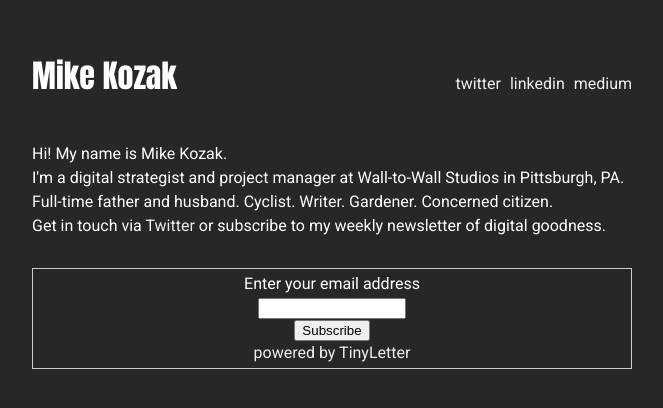
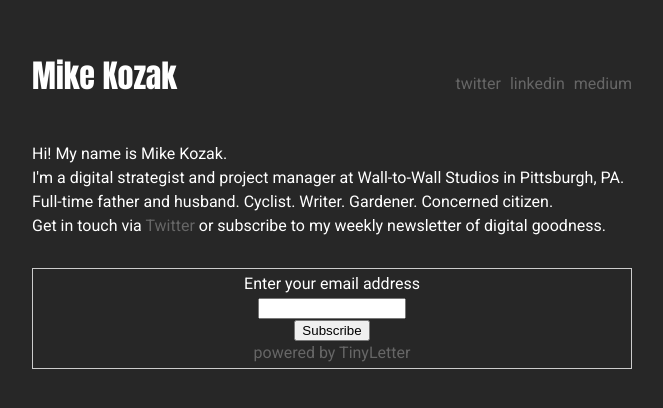
Before and after one commit to mwkozak/mwkozak.github.io, a Jekyll site: the page built from index.html, in a window 1280 px wide. Shown: the top 408 px of the page, without its empty margins (308-971 px from the left). Built offline with Jekyll 4.4.1, drawn with Linux system fonts in a browser that asks for light colours.

Commit message:
Link color again

```diff
--- a/_sass/_config.scss
+++ b/_sass/_config.scss
@@ -2,7 +2,7 @@
 $color-black: #272727;
 $color-white: #FFFFFF;
 $color-grey: #EEEEEE;
-$color-link: #EEEEEE;
+$color-link: #666666;
 $color-code: #00FF00;
 $color-hire-white: #FEFEFE;
 $color-hire-black: #272727;
```
